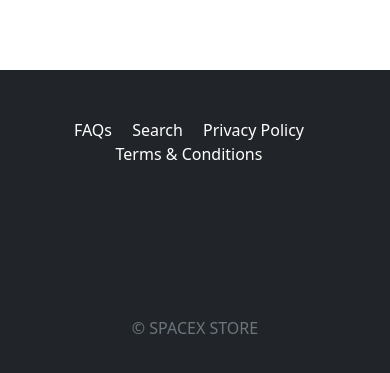
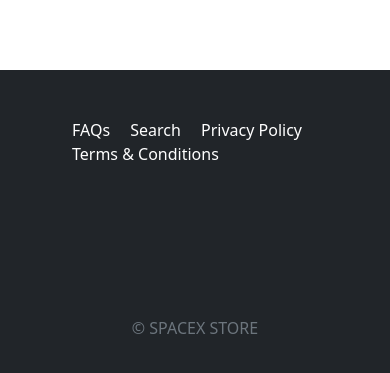
Before and after one commit to Saucawalka/spacex, a plain HTML site: page login.html in a window 390 px wide. Shown: the part 551-924 px from the top of the page. Drawn offline with nearby package versions, Linux system fonts and the light colour scheme.

Commit message:
version1

```diff
--- a/login.html
+++ b/login.html
@@ -46,8 +46,8 @@
 </div>
 <div class="mt-4 text-center mb-5 pb-5"><p class="mb-5 pb-5">Dont have an account?<a href="#"  class="text-secondary text-decoration-none "> Create One</a> </p></div>
 
-<footer class="bg-dark  container-fluid  mt-5 pb-5 ">
-    <div class="mt-5 pt-5 text-center last"><a href="#" class="text-white text-decoration-none pe-3">FAQs</a>
+<footer class="bg-dark  container-fluid justify-content-center   mt-5 pb-5 ">
+    <div class="mt-5 pt-5  last"><a href="#" class="text-white text-decoration-none pe-3">FAQs</a>
         <a href="#" class="text-white text-decoration-none pe-3" >Search</a>
         <a href="#" class="text-white text-decoration-none pe-3" >Privacy Policy</a>
         <a href="#" class="text-white text-decoration-none pe-3">Terms & Conditions</a>
--- a/style.css
+++ b/style.css
@@ -395,9 +395,8 @@
     margin-left: 0px;
   }
   .last{
-    width: 250px;
     margin-left: 60px;
-
+    padding-right: 50px;
   }
 
   .crane{
```
